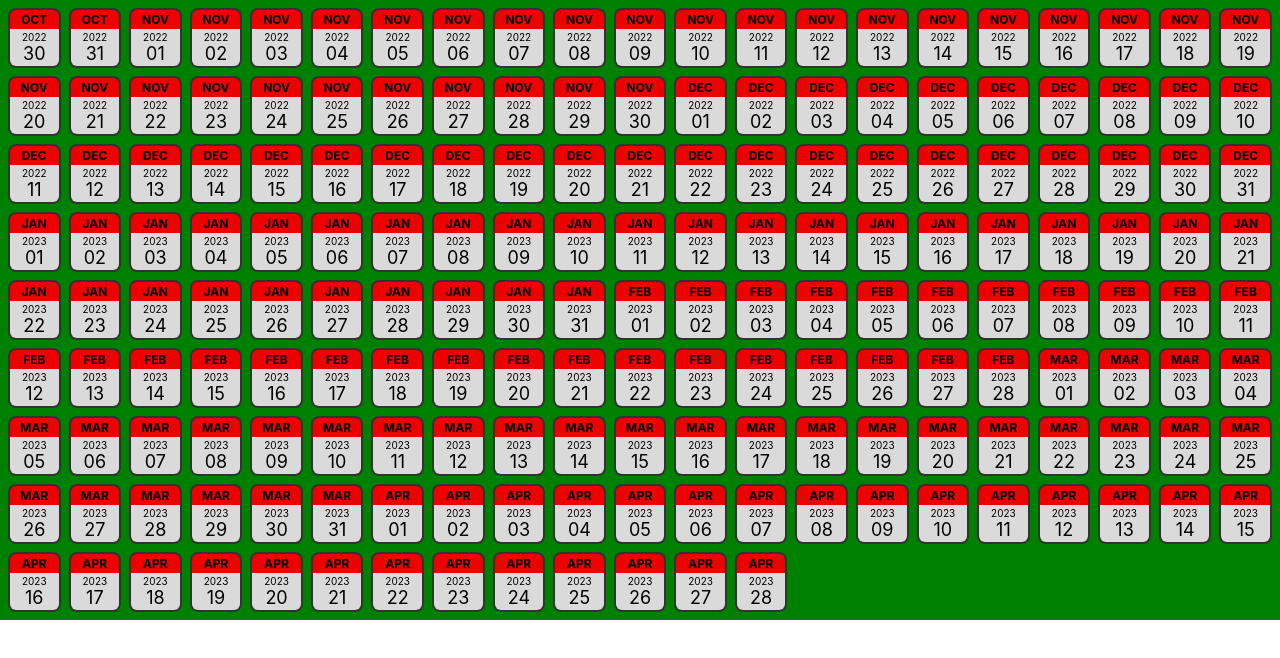
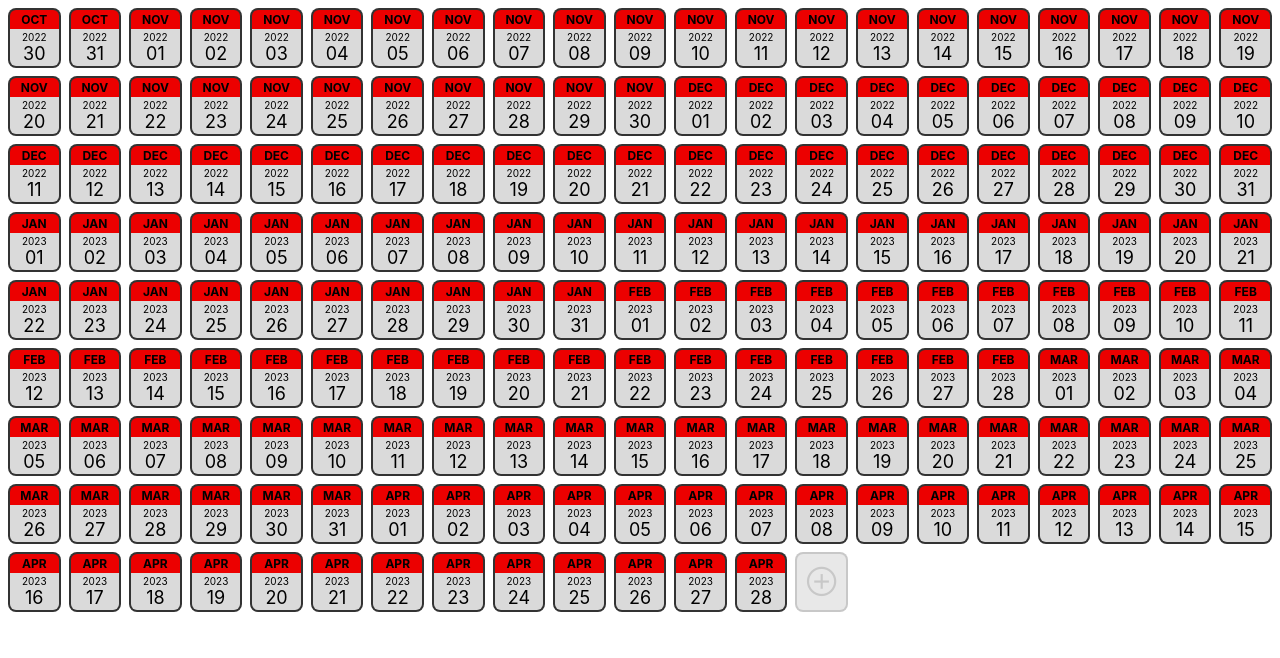
Before and after one commit to popClingwrap/eu-visa-days, a React (Create React App) app: page / in a window 1280 px wide. Shown: the top 658 px of the page. Built offline with nearby package versions, Linux system fonts and the light colour scheme; the HTML template or start-up script is replaced by a standard one.

Commit message:
Added button to end of calendar display that appends more dates and updates the model

```diff
--- a/public/index.html
+++ b/public/index.html
@@ -3,6 +3,7 @@
   <head>
     <meta charset="utf-8" />
     <link rel="icon" href="%PUBLIC_URL%/favicon.ico" />
+    <link rel="stylesheet" href="https://fonts.googleapis.com/css2?family=Material+Symbols+Outlined:opsz,wght,FILL,GRAD@20..48,100..700,0..1,-50..200" />
     <meta name="viewport" content="width=device-width, initial-scale=1" />
     <meta name="theme-color" content="#000000" />
     <meta
@@ -25,6 +26,18 @@
       Learn how to configure a non-root public URL by running `npm run build`.
     -->
     <title>EU Visa Days</title>
+    <style>
+      .material-symbols-outlined {
+        color: #c8c8c8;
+        font-size: 2.2em;
+
+        font-variation-settings:
+                'FILL' 0,
+                'wght' 400,
+                'GRAD' 0,
+                'opsz' 48
+      }
+    </style>
   </head>
   <body>
     <noscript>You need to enable JavaScript to run this app.</noscript>
--- a/src/components/calendar/calendar.module.css
+++ b/src/components/calendar/calendar.module.css
@@ -1,5 +1,4 @@
 #calendar{
-    background: green;
     display: grid;
     grid-template-columns: repeat(auto-fill, minmax(50px, 1fr));
     gap: .5em;
--- a/src/components/calendar/index.js
+++ b/src/components/calendar/index.js
@@ -1,7 +1,8 @@
-import {useContext} from "react";
+import {useContext, useRef, useEffect} from "react";
 import CalendarContext from "../../store/calendar-ctx";
 import CalendarDay from "../calendar-day";
 import styles from './calendar.module.css';
+import DayAdder from "../day-adder";
 
 let dragEffect = undefined;
 let isDragging = false;
@@ -10,6 +11,7 @@ let shiftSelectedRange = [];
 
 function Calendar(){
     const {model, setModel} = useContext(CalendarContext);
+    const nativeEl = useRef();
 
     //Get the earliest date that has a tripId and is directly connected to the data at <index> in the model
     const getEarliestSiblingIndex = (index)=>{
@@ -123,8 +125,24 @@ function Calendar(){
         }
     }
 
+    //Add a span of new, blank dates to the end of the calendar
+    const addDatesToCalendar = (n)=>{
+        const tempDate = new Date(model[model.length-1].date);
+        const modelClone = [...model];
+        for(let count = 0; count < n; count++){
+            tempDate.setDate(tempDate.getDate() + 1);
+            modelClone.push({tripId: null, date: new Date(tempDate)})
+        }
+
+        setModel(modelClone);
+    }
+
+    useEffect(()=>{
+        nativeEl.current.scrollIntoView({block:'end', behavior:'smooth'});
+    }, [model]);
+
     return (
-        <div id={styles.calendar}>
+        <div id={styles.calendar} ref={nativeEl}>
             {model.map(item=> {
                 return <CalendarDay
                     tripId={item.tripId}
@@ -136,6 +154,7 @@ function Calendar(){
                 >
                 </CalendarDay>
             })}
+            <DayAdder onClick={addDatesToCalendar} days={90}></DayAdder>
         </div>
     );
 }
--- /dev/null
+++ b/src/components/day-adder/day-adder.module.css
@@ -0,0 +1,19 @@
+.border{
+    border-radius: 8px;
+    background: #c8c8c8;
+    overflow: hidden;
+    display: inline-flex;
+    flex-flow: column nowrap;
+    cursor: pointer;
+    user-select: none;
+}
+
+.month-area{
+    background: #e8e8e8;
+    margin: 2px;
+    border-radius: 6px;
+    flex: 0 1 100%;
+    display: flex;
+    justify-content: center;
+    align-items: center;
+}
--- /dev/null
+++ b/src/components/day-adder/index.js
@@ -0,0 +1,13 @@
+import styles from './day-adder.module.css';
+
+export default function DayAdder(props){
+    const clickHandler = ()=>{
+        props.onClick(props.days);
+    }
+
+    return <div className={styles.border} onClick={clickHandler}>
+        <div className={styles['month-area']}>
+            <span className="material-symbols-outlined">add_circle</span>
+        </div>
+    </div>
+}
```
